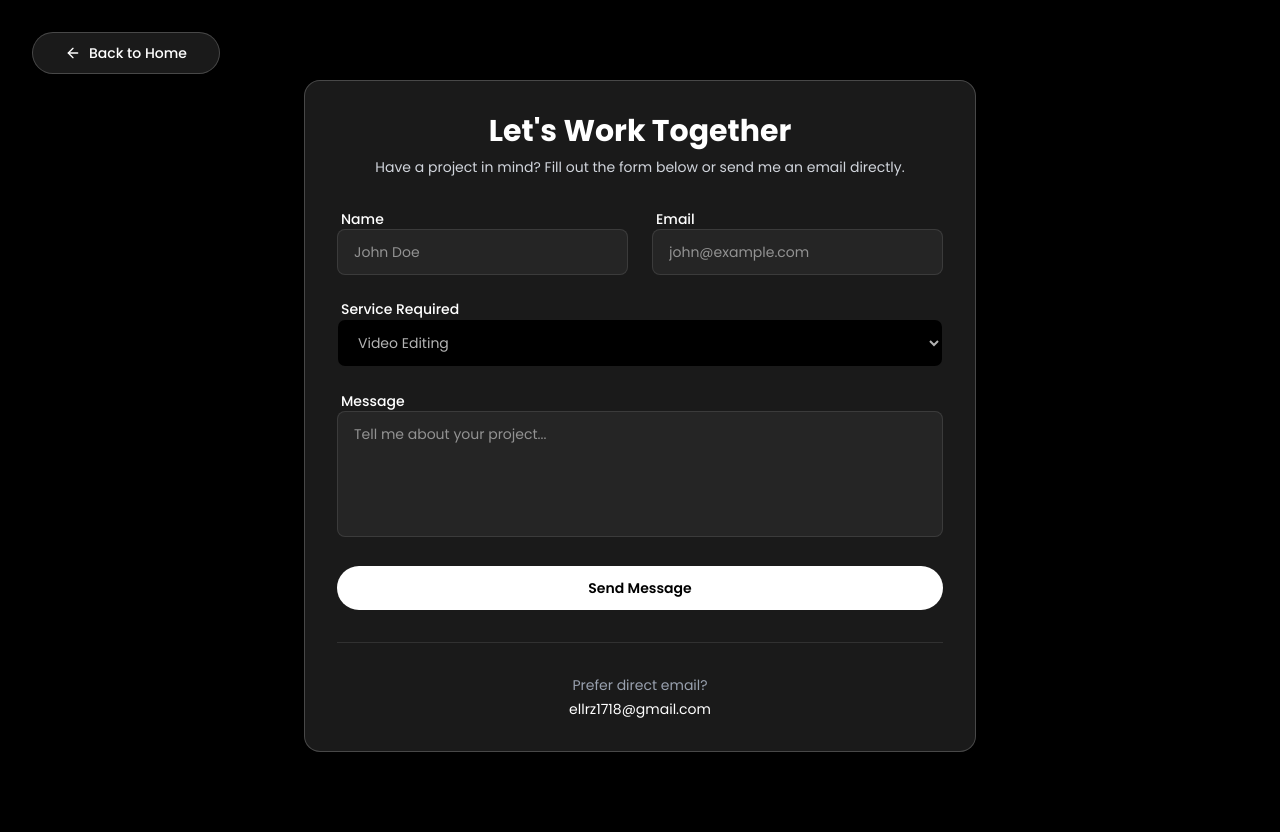
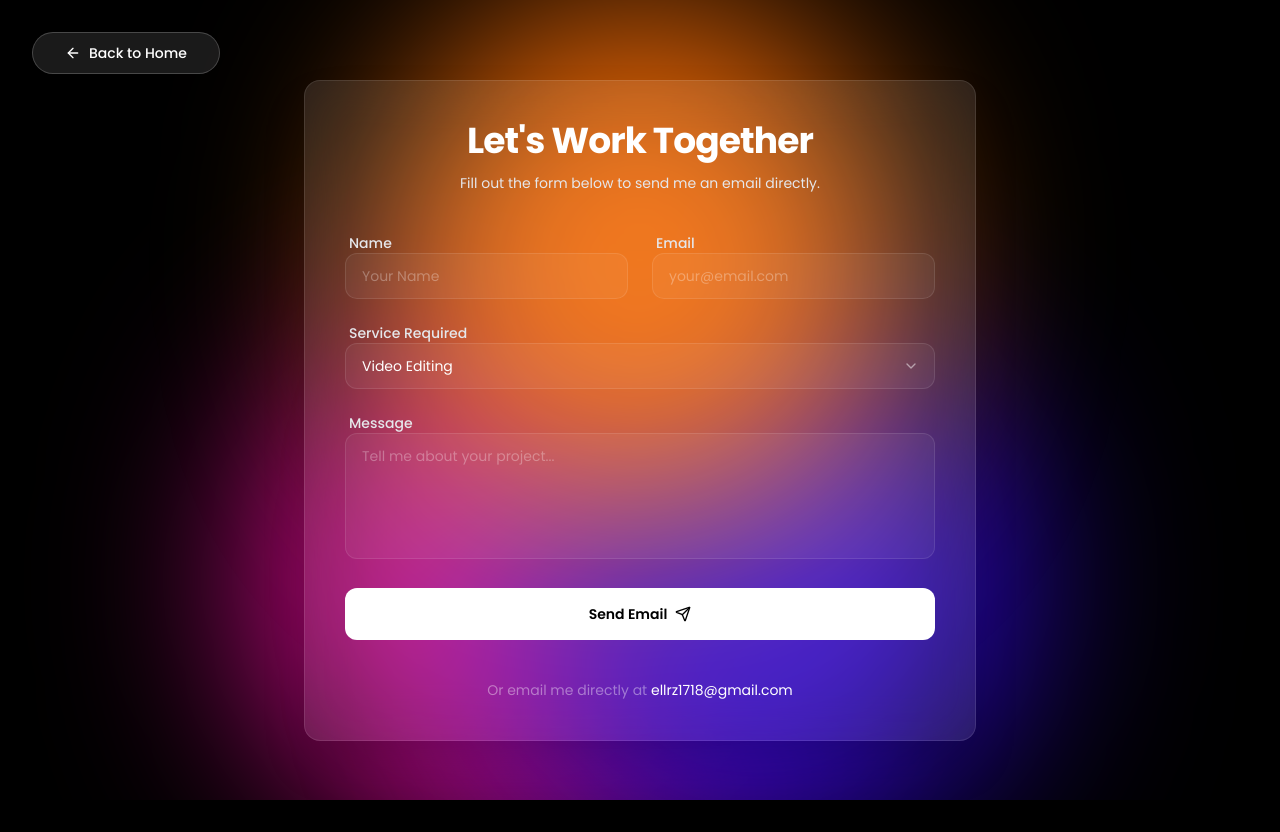
Before and after one commit to immanuell18/portfolio-nnael, a React (Vite) app: page /contact in a window 1280 px wide. Built offline with nearby package versions, Linux system fonts and the light colour scheme.

Commit message:
Refactor Contact page: consistent glass design, custom dropdown, and fix mailto behavior

```diff
--- a/src/pages/Contact.jsx
+++ b/src/pages/Contact.jsx
@@ -1,11 +1,32 @@
 import { motion } from "framer-motion";
-import { ArrowLeftIcon } from "lucide-react";
+import { ArrowLeftIcon, SendIcon } from "lucide-react";
 import { Link } from 'react-router-dom';
 
 export default function Contact() {
+    const handleSubmit = (e) => {
+        e.preventDefault();
+        const formData = new FormData(e.target);
+        const name = formData.get('name');
+        const email = formData.get('email'); // included for context in body, though mail client sends from user's email
+        const service = formData.get('service');
+        const message = formData.get('message');
+
+        const subject = `Portfolio Inquiry: ${service} - ${name}`;
+        const body = `Name: ${name}\nEmail: ${email}\nService: ${service}\n\nMessage:\n${message}`;
+
+        window.location.href = `mailto:ellrz1718@gmail.com?subject=${encodeURIComponent(subject)}&body=${encodeURIComponent(body)}`;
+    };
+
     return (
-        <section className="flex flex-col min-h-screen px-4 md:px-16 lg:px-24">
-            <Link to="/" className="fixed top-8 left-8 btn glass flex items-center gap-2">
+        <section className="relative flex flex-col min-h-screen px-4 md:px-16 lg:px-24 overflow-hidden">
+            {/* Background Gradients matching Home */}
+            <div className="fixed inset-0 overflow-hidden -z-20 pointer-events-none">
+                <div className="absolute rounded-full top-80 left-2/5 -translate-x-1/2 size-130 bg-[#D10A8A] blur-[100px]" />
+                <div className="absolute rounded-full top-80 right-0 -translate-x-1/2 size-130 bg-[#2E08CF] blur-[100px]" />
+                <div className="absolute rounded-full top-0 left-1/2 -translate-x-1/2 size-130 bg-[#F26A06] blur-[100px]" />
+            </div>
+
+            <Link to="/" className="fixed top-8 left-8 btn glass flex items-center gap-2 z-50">
                 <ArrowLeftIcon className="size-4" /> Back to Home
             </Link>
 
@@ -14,53 +35,60 @@ export default function Contact() {
                     initial={{ scale: 0.9, opacity: 0 }}
                     animate={{ scale: 1, opacity: 1 }}
                     transition={{ duration: 0.5 }}
-                    className="max-w-2xl w-full glass p-8 rounded-2xl"
+                    className="max-w-2xl w-full glass p-8 md:p-10 rounded-2xl border border-white/10 shadow-2xl backdrop-blur-xl"
                 >
-                    <h1 className="text-3xl font-bold mb-2 text-center">Let's Work Together</h1>
-                    <p className="text-gray-300 text-center mb-8">
-                        Have a project in mind? Fill out the form below or send me an email directly.
-                    </p>
+                    <div className="text-center mb-10">
+                        <h1 className="text-4xl font-bold mb-3 tracking-tight">Let's Work Together</h1>
+                        <p className="text-gray-200">
+                            Fill out the form below to send me an email directly.
+                        </p>
+                    </div>
 
-                    <form action="mailto:ellrz1718@gmail.com" method="post" enctype="text/plain" className="space-y-6">
+                    <form onSubmit={handleSubmit} className="space-y-6">
                         <div className="grid grid-cols-1 md:grid-cols-2 gap-6">
                             <div className="space-y-2">
-                                <label className="text-sm font-medium ml-1">Name</label>
-                                <input required type="text" name="name" placeholder="John Doe"
-                                    className="w-full bg-white/5 border border-white/10 rounded-lg px-4 py-3 focus:outline-none focus:border-white/30 transition" />
+                                <label className="text-sm font-medium ml-1 text-gray-200">Name</label>
+                                <input required type="text" name="name" placeholder="Your Name"
+                                    className="w-full bg-white/5 border border-white/10 rounded-xl px-4 py-3 text-white placeholder:text-white/30 focus:outline-none focus:border-white/30 focus:bg-white/10 transition" />
                             </div>
                             <div className="space-y-2">
-                                <label className="text-sm font-medium ml-1">Email</label>
-                                <input required type="email" name="email" placeholder="john@example.com"
-                                    className="w-full bg-white/5 border border-white/10 rounded-lg px-4 py-3 focus:outline-none focus:border-white/30 transition" />
+                                <label className="text-sm font-medium ml-1 text-gray-200">Email</label>
+                                <input required type="email" name="email" placeholder="your@email.com"
+                                    className="w-full bg-white/5 border border-white/10 rounded-xl px-4 py-3 text-white placeholder:text-white/30 focus:outline-none focus:border-white/30 focus:bg-white/10 transition" />
                             </div>
                         </div>
 
                         <div className="space-y-2">
-                            <label className="text-sm font-medium ml-1">Service Required</label>
-                            <select name="service" className="w-full bg-black border border-white/10 rounded-lg px-4 py-3 focus:outline-none focus:border-white/30 transition text-white/70">
-                                <option>Video Editing</option>
-                                <option>Web Development</option>
-                                <option>IT Support</option>
-                                <option>Other</option>
-                            </select>
+                            <label className="text-sm font-medium ml-1 text-gray-200">Service Required</label>
+                            <div className="relative">
+                                <select name="service" className="w-full appearance-none bg-white/5 border border-white/10 rounded-xl px-4 py-3 text-white focus:outline-none focus:border-white/30 focus:bg-white/10 transition cursor-pointer">
+                                    <option className="bg-gray-900 text-white">Video Editing</option>
+                                    <option className="bg-gray-900 text-white">Web Development</option>
+                                    <option className="bg-gray-900 text-white">IT Support</option>
+                                    <option className="bg-gray-900 text-white">Other</option>
+                                </select>
+                                <div className="absolute inset-y-0 right-4 flex items-center pointer-events-none text-white/50">
+                                    <svg xmlns="http://www.w3.org/2000/svg" width="16" height="16" viewBox="0 0 24 24" fill="none" stroke="currentColor" strokeWidth="2" strokeLinecap="round" strokeLinejoin="round"><path d="m6 9 6 6 6-6" /></svg>
+                                </div>
+                            </div>
                         </div>
 
                         <div className="space-y-2">
-                            <label className="text-sm font-medium ml-1">Message</label>
+                            <label className="text-sm font-medium ml-1 text-gray-200">Message</label>
                             <textarea required name="message" rows="5" placeholder="Tell me about your project..."
-                                className="w-full bg-white/5 border border-white/10 rounded-lg px-4 py-3 focus:outline-none focus:border-white/30 transition resize-none" />
+                                className="w-full bg-white/5 border border-white/10 rounded-xl px-4 py-3 text-white placeholder:text-white/30 focus:outline-none focus:border-white/30 focus:bg-white/10 transition resize-none" />
                         </div>
 
-                        <button type="submit" className="w-full btn bg-white text-black hover:bg-white/90 font-semibold py-3">
-                            Send Message
+                        <button type="submit" className="w-full btn bg-white text-black hover:bg-gray-200 hover:scale-[1.01] active:scale-[0.99] font-semibold py-4 rounded-xl flex items-center justify-center gap-2 transition-all">
+                            Send Email
+                            <SendIcon className="size-4" />
                         </button>
                     </form>
 
-                    <div className="mt-8 pt-8 border-t border-white/10 text-center">
-                        <p className="text-sm text-gray-400">Prefer direct email?</p>
-                        <a href="mailto:ellrz1718@gmail.com" className="text-white hover:underline mt-1 block">
-                            ellrz1718@gmail.com
-                        </a>
+                    <div className="mt-10 text-center">
+                        <p className="text-sm text-white/40">
+                            Or email me directly at <a href="mailto:ellrz1718@gmail.com" className="text-white hover:underline decoration-white/30 underline-offset-4 transition">ellrz1718@gmail.com</a>
+                        </p>
                     </div>
                 </motion.div>
             </div>
```
